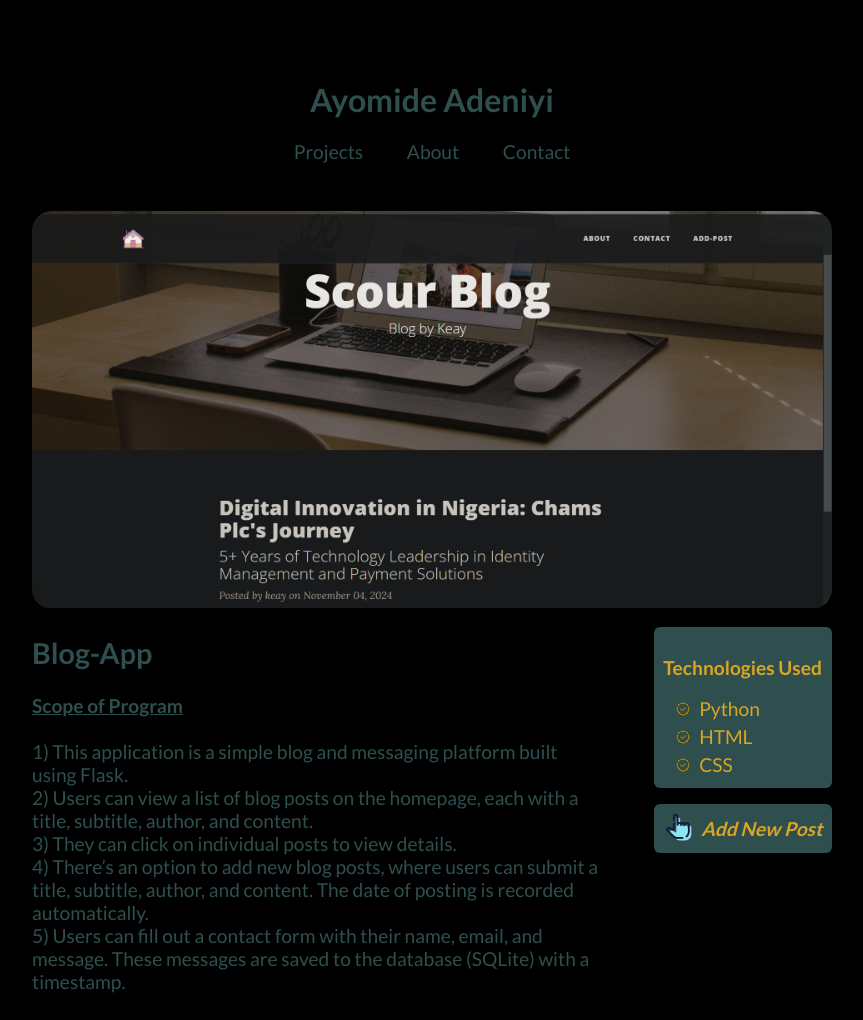
After one commit to keaye/portfolio, a Flask app: page /project/blog-app in a window 1280 px wide. The commit adds this page. Shown: the whole page, without its empty margins (208-1071 px from the left). Run offline with Flask 3, Linux system fonts and the light colour scheme.

Commit message:
modified:   __init__.py 	modified:   __pycache__/__init__.cpython-313.pyc 	deleted:    static/img/blog-hero.jpg 	new file:   static/img/blog-hero.png 	modified:   static/img/blog.jpg 	deleted:    static/img/fizz-hero.png 	deleted:    static/img/fizzbuzz.jpg 	modified:   templates/base.html 	modified:   templates/contact.html 	renamed:    templates/project_fizz-buzz.html -> templates/project_blog-app.html 	deleted:    templates/project_blog-page.html

```diff
--- a/__init__.py
+++ b/__init__.py
@@ -5,22 +5,7 @@ app = Flask(__name__)
 
 
 projects = [
-    {
-        "name": "Blog-entry",
-        "thumb": "img/blog.jpg",
-        "hero": "img/blog-hero.jpg",
-        "categories": ["flask", "python"],
-        "slug": "blog-page",
-        "prod": "https://blog-icg3.onrender.com",
-    },
-    {
-        "name": "FizzBuzz",
-        "thumb": "img/fizzbuzz.jpg",
-        "hero": "img/fizz-hero.png",
-        "categories": ["flask", "python"],
-        "slug": "fizz-buzz",
-        "prod": "https://testss-rosy.vercel.app/"
-    },
+
     {
         "name": " Habit-tracker",
         "thumb": "img/tracker.jpg",
@@ -44,6 +29,14 @@ projects = [
         "categories": ["flask", "python"],
         "slug": "weather-app",
         "prod": "https://weather-app-tlvj.onrender.com"
+    },
+    {
+        "name": "Blog-App",
+        "thumb": "img/blog.jpg",
+        "hero": "img/blog-hero.png",
+        "categories": ["flask", "python"],
+        "slug": "blog-app",
+        "prod": "https://keay-s-blog.onrender.com"
     },
 ]
 
--- a/templates/base.html
+++ b/templates/base.html
@@ -3,7 +3,7 @@
 
 <head style="background-color: black;" >
     <meta name="viewport" content="width=device-width">
-    <title> keemeayo | Portfolio</title>
+    <title> keay | Portfolio</title>
     <link rel="preconnect" href="https://fonts.googleapis.com">
     <link rel="preconnect" href="https://fonts.gstatic.com" crossorigin>
     <link href="https://fonts.googleapis.com/css2?family=Lato:wght@400;700&display=swap" rel="stylesheet">
--- a/templates/contact.html
+++ b/templates/contact.html
@@ -13,8 +13,8 @@
             <div class="contact">
                 <dt style="color: darkslategray;">GitHub:</dt>
                 <dd class="contact__details">
-                    <a class="contact__link" href="https://github.com/keemeayo">
-                        @keemeayo
+                    <a class="contact__link" href="https://github.com/keay-maker">
+                        @keay-maker
                     </a>
                 </dd>
             </div>
--- /dev/null
+++ b/templates/project_blog-app.html
@@ -0,0 +1,49 @@
+{% extends 'base.html' %}
+{% block content %}
+    <main class="main main--project">
+        <div>
+            <img
+                class="hero"
+                src="{{ url_for('static', filename=project['hero']) }}"
+                alt=""
+            />
+
+
+            <article  style="color: darkslategrey;" class="project">
+                <article class="project__content">
+                    <h2 class="project__heading">{{ project['name'] }}</h2>
+
+                    <p>
+
+                        <strong  style="text-decoration: underline;" > Scope of Program</strong><br><br>
+
+                        1) This application is a simple blog and messaging platform built using Flask.<br>
+                        2) Users can view a list of blog posts on the homepage, each with a title, subtitle, author, and content.<br>
+                        3) They can click on individual posts to view details.<br>
+                        4) There’s an option to add new blog posts, where users can submit a title, subtitle, author, and content. The date of posting is recorded automatically.<br>
+                        5) Users can fill out a contact form with their name, email, and message. These messages are saved to the database (SQLite) with a timestamp.
+
+
+                    </p>
+                    <p>
+                </article>
+
+                <section>
+                    <article class="project__meta-group">
+                        <h3 class="project__heading project__heading--meta">Technologies Used</h3>
+
+                        <ul class="technology-list">
+                            <li class="technology-list__item">Python</li>
+                            <li class="technology-list__item">HTML</li>
+                            <li class="technology-list__item">CSS</li>
+                        </ul>
+                    </article>
+                    <a class="cta" href="{{ project['prod'] }}">
+                        <img class="cta__icon" src="{{ url_for('static', filename='img/pointer.png') }}" alt="">
+                        <strong><i> Add New Post</i></strong>
+                    </a>
+                </section>
+            </article>
+        </div>
+    </main>
+{% endblock %}
```
Also changed, not shown: templates/project_blog-page.html (deleted, +0 -42 lines), templates/project_fizz-buzz.html (deleted, +0 -46 lines), static/img/blog-hero.jpg (deleted), static/img/blog-hero.png (added), static/img/blog.jpg, static/img/fizz-hero.png (deleted), static/img/fizzbuzz.jpg (deleted).
